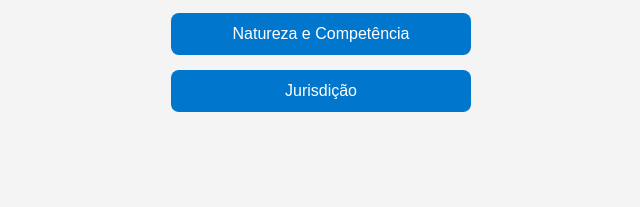
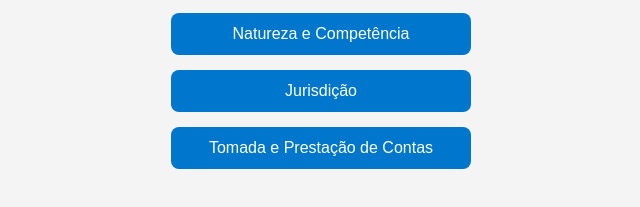
Before and after one commit to HD21Virtual/Lei-Organica-do-TCU, a plain HTML site: page index.html in a window 1280 px wide. Shown: the part 149-356 px from the top of the page, without its empty margins (319-959 px from the left). Drawn offline with Linux system fonts and the light colour scheme.

Commit message:
Update index.html

```diff
--- a/index.html
+++ b/index.html
@@ -41,6 +41,7 @@
   <div class="menu">
     <a href="Natureza-e-Competencia.html">Natureza e Competência</a>
     <a href="Jurisdição.html">Jurisdição</a>
+    <a href="Tomada e Prestação de Contas.html">Tomada e Prestação de Contas</a>
   </div>
 </body>
 </html>
```
